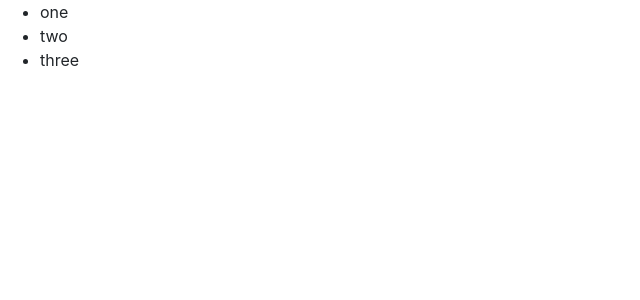
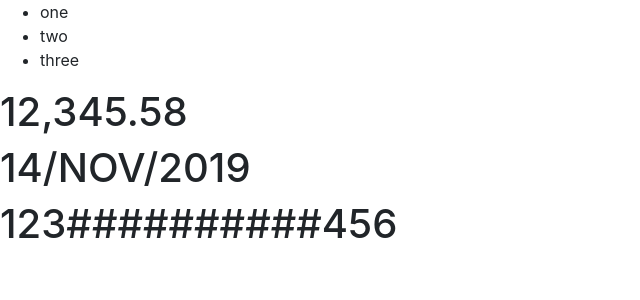
Before and after one commit to Sommaik/ngweb_nov_13_19, an Angular app: page / in a window 1280 px wide. Shown: the top 300 px of the page, without its empty margins (0-640 px from the left). Built offline with nearby package versions, Linux system fonts and the light colour scheme.

Commit message:
add trim credit card pipe

```diff
--- a/src/app/app.component.html
+++ b/src/app/app.component.html
@@ -3,3 +3,7 @@
   <li appHighlight="green">two</li>
   <li appHighlight="yellow">three</li>
 </ul>
+
+<h1>{{price | number: '1.2'}}</h1>
+<h1>{{currentDate | date: 'dd/MMM/y' | uppercase}}</h1>
+<h1>{{'1234567890123456' | trimCreditCard:'#'}}</h1>
--- a/src/app/app.component.ts
+++ b/src/app/app.component.ts
@@ -9,6 +9,8 @@ export class AppComponent {
   title = 'ngweb';
   isShowAdvForm = true;
   caseExp = 'A';
+  price = 12345.58;
+  currentDate = new Date();
 
   onAdvFormSubmit(formValue) {
     console.log('in app form submit');
--- a/src/app/app.module.ts
+++ b/src/app/app.module.ts
@@ -9,6 +9,7 @@ import { SimpleFormComponent } from './page/simple-form/simple-form.component';
 import { BrowserAnimationsModule } from '@angular/platform-browser/animations';
 import { AdvFormComponent } from './page/adv-form/adv-form.component';
 import { HighlightDirective } from './highlight.directive';
+import { TrimCreditCardPipe } from './trim-credit-card.pipe';
 
 @NgModule({
   declarations: [
@@ -16,7 +17,8 @@ import { HighlightDirective } from './highlight.directive';
     HomeComponent,
     SimpleFormComponent,
     AdvFormComponent,
-    HighlightDirective
+    HighlightDirective,
+    TrimCreditCardPipe
   ],
   imports: [
     BrowserModule,
--- /dev/null
+++ b/src/app/trim-credit-card.pipe.ts
@@ -0,0 +1,18 @@
+import { Pipe, PipeTransform } from '@angular/core';
+
+@Pipe({
+  name: 'trimCreditCard'
+})
+export class TrimCreditCardPipe implements PipeTransform {
+
+  transform(value: string, ...args: string[]): any {
+    const first = value.substr(0, 3);
+    const last = value.substr(13, 3);
+    let middle = '';
+    for (let i = 0; i < 10; i++) {
+      middle += args[0];
+    }
+    return first + middle + last;
+  }
+
+}
```
Also changed, not shown: 2 other files (tests, documents, lock files or other folders).
